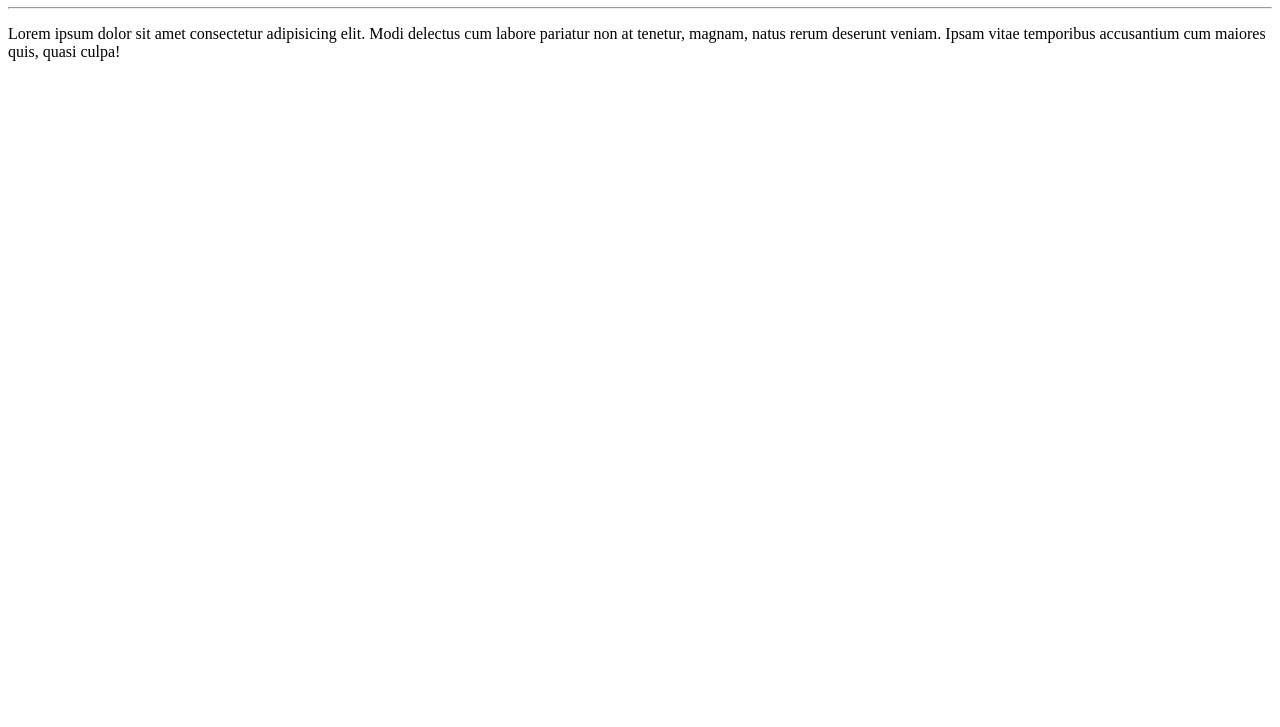
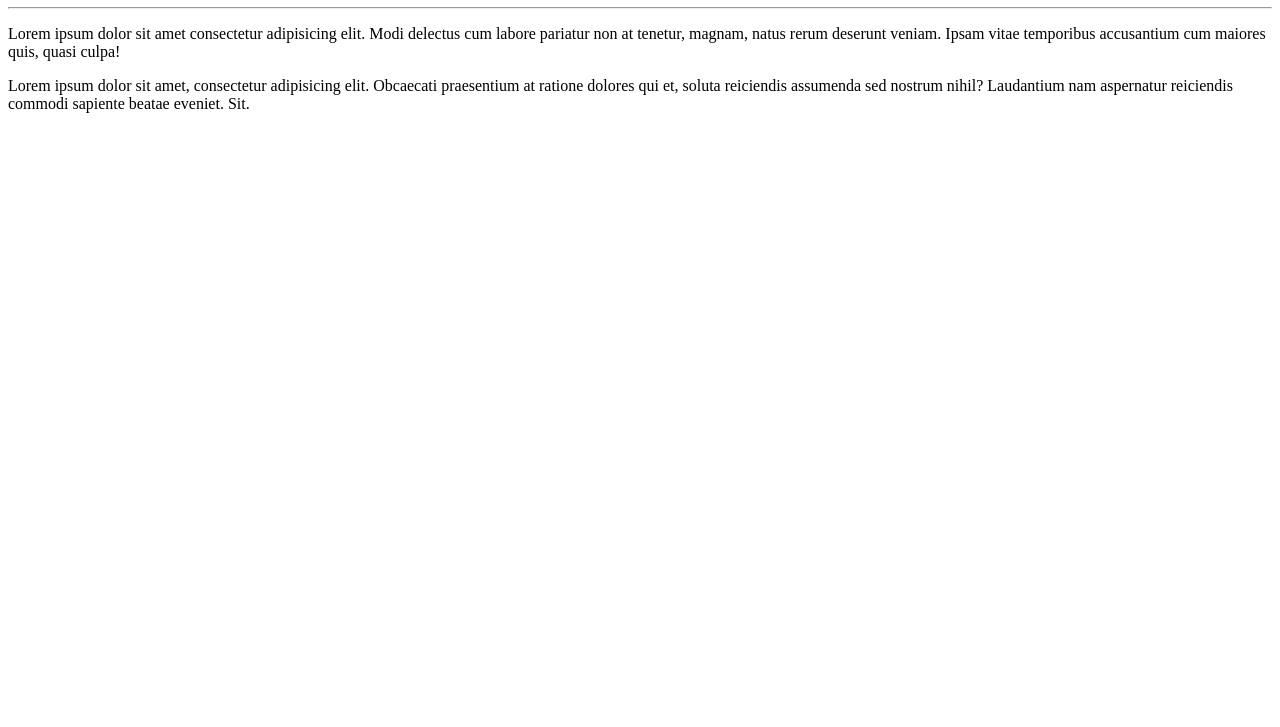
Before and after one commit to PatriciaSouza-95/Ola-Mundo, a plain HTML site: page site-exemplo/index.html in a window 1280 px wide. Shown: the part 73-800 px from the top of the page. Drawn offline with Linux system fonts and the light colour scheme.

Commit message:
adicionei um pagagrafo

```diff
--- a/site-exemplo/index.html
+++ b/site-exemplo/index.html
@@ -9,5 +9,6 @@
     <h1>Olá Mundo </h1>
     <hr>
     <p>Lorem ipsum dolor sit amet consectetur adipisicing elit. Modi delectus cum labore pariatur non at tenetur, magnam, natus rerum deserunt veniam. Ipsam vitae temporibus accusantium cum maiores quis, quasi culpa!</p>
+    <p>Lorem ipsum dolor sit amet, consectetur adipisicing elit. Obcaecati praesentium at ratione dolores qui et, soluta reiciendis assumenda sed nostrum nihil? Laudantium nam aspernatur reiciendis commodi sapiente beatae eveniet. Sit.</p>
 </body>
 </html>
```
